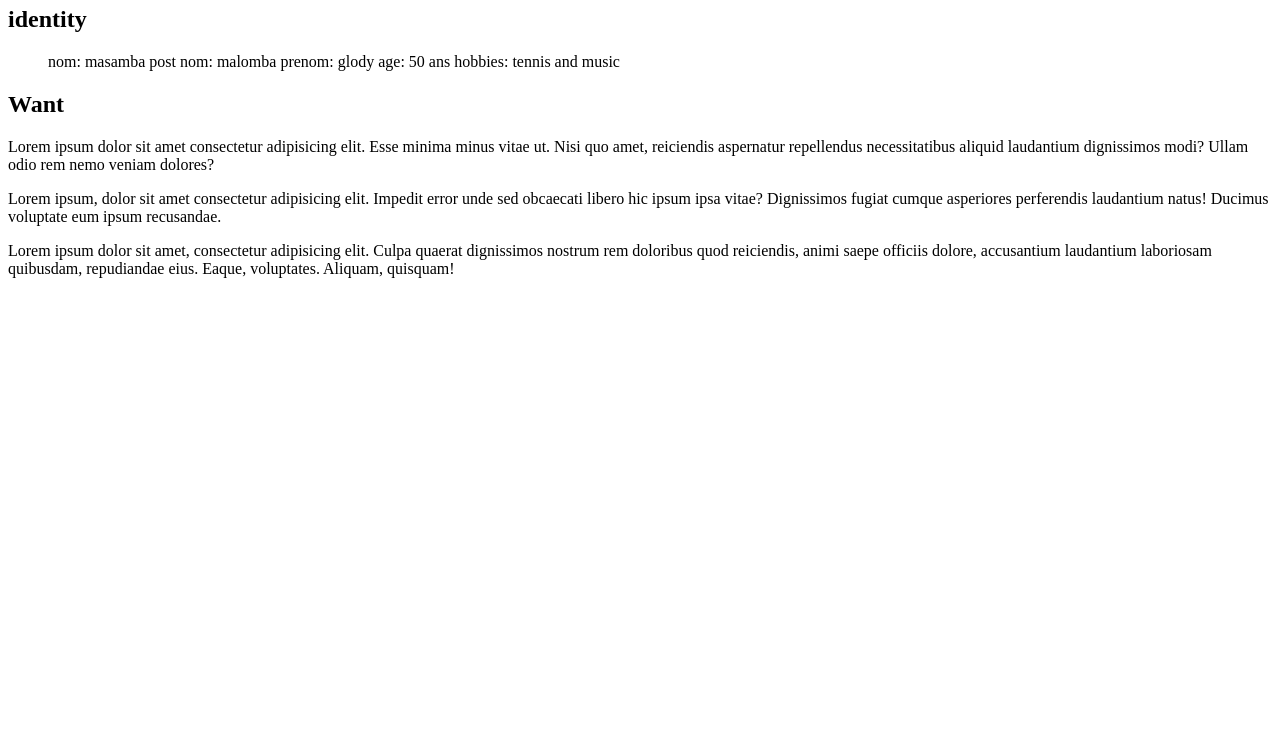
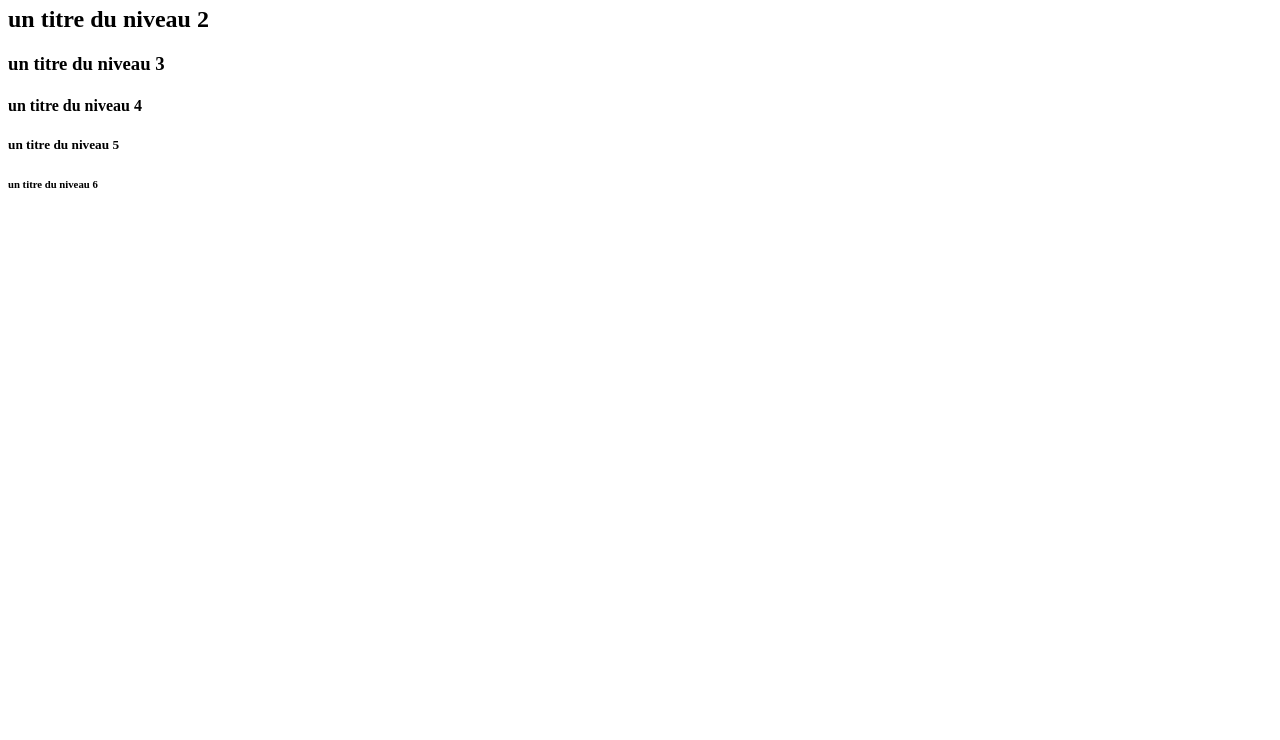
Before and after one commit to glodymasamba/beautyshop, a plain HTML site: page index.html in a window 1280 px wide. Shown: the part 60-800 px from the top of the page. Drawn offline with Linux system fonts and the light colour scheme.

Commit message:
delete all thinks and add new thimks in the page (balise et titres)

```diff
--- a/index.html
+++ b/index.html
@@ -1,36 +1,19 @@
-<Doctitle html! >
-    <html>
+  <!DOCTYPE htlm>
+  <html>
         <head>
-            <meta charset="u-ft8"/>
-            <title>beautyshop</title>
+            <meta sharset="UTF-8">
+            <title> titres et paragraphes</title>
         </head>
 
         <body>
-            <h1> the chillschool </h1>
-            <h2>identity </h2>
-            <ul>
-                <l1>nom: masamba</l1>
-                <l1>post nom: malomba</l1>
-                <l1>prenom: glody</l1>
-                <l1>age: 50 ans</l1>
-                <l1>hobbies: tennis and music</l1>
-
-
-            </ul>
-            <h2>Want</h2>
-            <p>Lorem ipsum dolor sit amet consectetur adipisicing elit. Esse minima minus vitae ut.
-                Nisi quo amet, reiciendis aspernatur repellendus necessitatibus aliquid laudantium
-                 dignissimos modi? Ullam odio rem nemo veniam dolores?</p>
-             <p>Lorem ipsum, dolor sit amet consectetur adipisicing elit. Impedit error
-                unde sed obcaecati libero hic ipsum ipsa vitae? Dignissimos fugiat
-                 cumque asperiores perferendis laudantium natus! Ducimus voluptate eum ipsum recusandae.</p>
-              <p>Lorem ipsum dolor sit amet, consectetur adipisicing elit.
-                Culpa quaerat dignissimos nostrum rem doloribus quod reiciendis, animi saepe officiis dolore,
-                 accusantium laudantium laboriosam quibusdam, repudiandae eius. Eaque, voluptates. Aliquam, quisquam!</p>
+                <h1> un titre du niveau 1 </h1>
+                <h2> un titre du niveau 2 </h2>
+                <h3> un titre du niveau 3 </h3>
+                <h4> un titre du niveau 4 </h4>
+                <h5> un titre du niveau 5 </h5>
+                <h6> un titre du niveau 6 </h6>
         </body>
 
 
 
-
-
-    </html>
+  </html>
```
